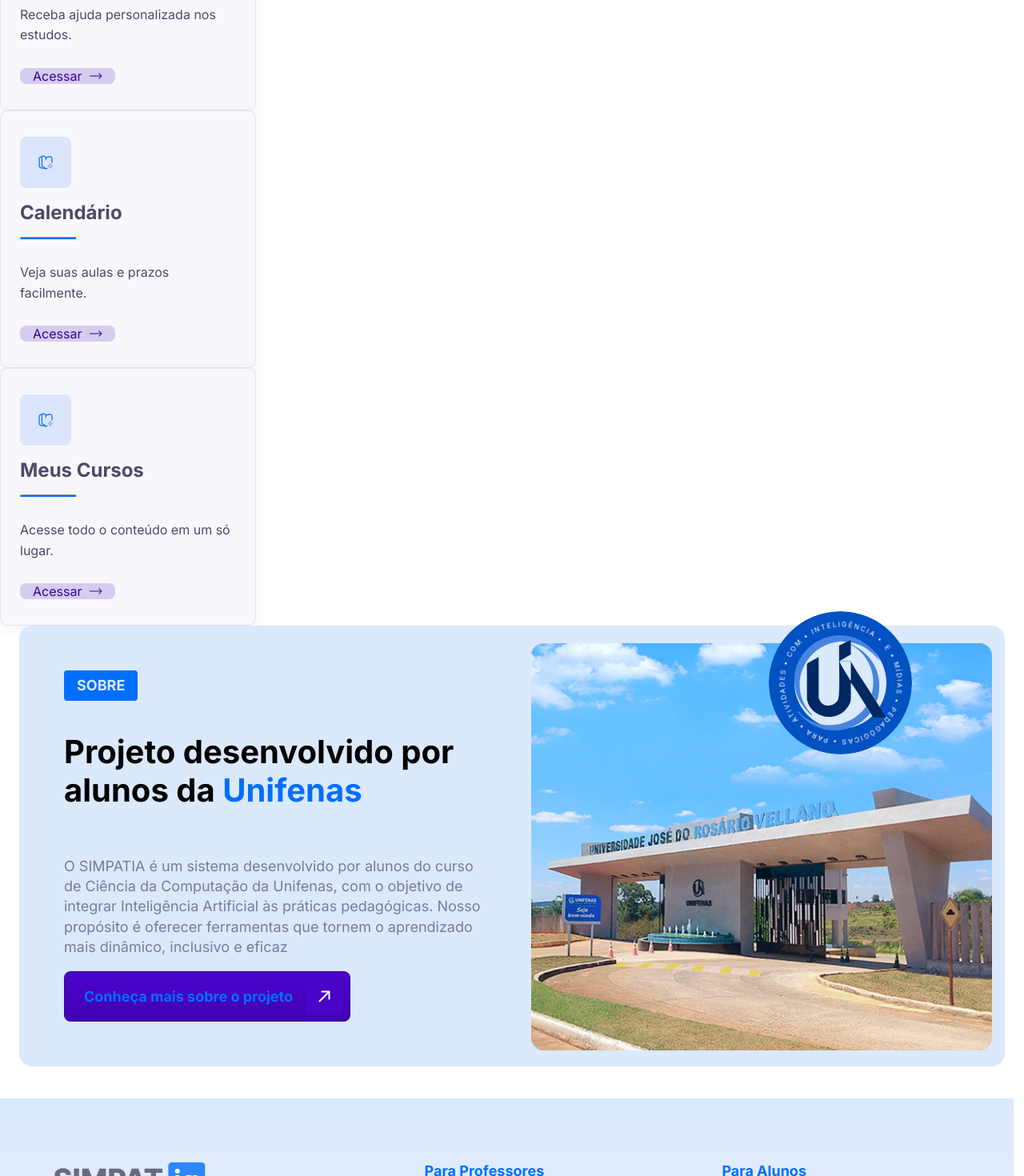
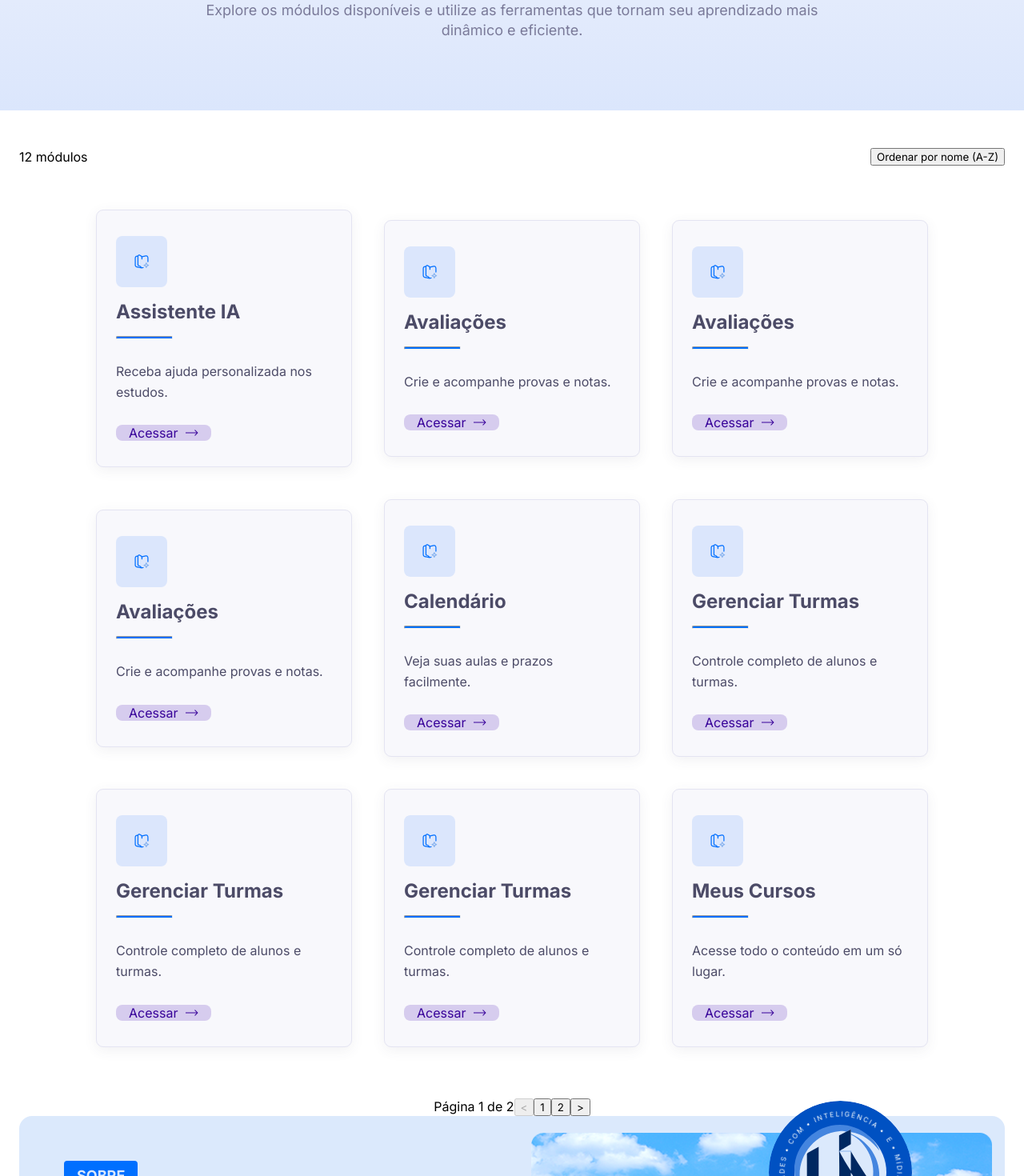
Before and after one commit to clintonsilvas/Simpatia, a React (Vite) app in the folder front/: page /modulos/aluno in a window 1280 px wide. Shown: the part 360-1830 px from the top of the page at 80% size. Built offline with nearby package versions, Linux system fonts and the light colour scheme.

Commit message:
paginação

```diff
--- a/front/src/assets/components/NavModulos.jsx
+++ b/front/src/assets/components/NavModulos.jsx
@@ -86,7 +86,7 @@ function NavModulos() {
 
         {/* Render dinâmico da lista */}
         <div className="content-grid-modulos">
-          {MODULOS_DATA[selecionado].map((modulo, index) => (
+          {MODULOS_DATA[selecionado].slice(0, 3).map((modulo, index) => (
             <div key={index} className="op-modulo">
               <span className="heading-18-semi tipo modulo">
                 <svg
--- /dev/null
+++ b/front/src/assets/pages/Ferramentas.css
@@ -0,0 +1,24 @@
+.modulos-container{
+  display: flex;
+  flex-direction: column;
+  justify-content: center;
+  align-items: center;
+}
+.cabecalho{
+  display: flex;
+  justify-content: space-between;
+  flex-direction: row;
+  align-items: center;
+  max-width: 1232px;
+  width: 100%;
+  margin-top: 32px;
+}
+.cards-grid{
+  display: grid;
+  grid-template-columns: repeat(3, 1fr);
+  max-width: 1232px;
+  padding: 40px 0 64px 0;
+  flex-direction: row;
+  align-items: center;
+  gap: 40px;
+}
--- a/front/src/assets/pages/Ferramentas.jsx
+++ b/front/src/assets/pages/Ferramentas.jsx
@@ -2,6 +2,8 @@ import React, { useState, useMemo } from "react";
 import { useParams } from "react-router-dom";
 import CardModulos from "../components/CardModulo";
 import Unifenas from "../pages/Unifenas";
+import HeroAlt from "../components/HeroAlt";
+import "./Ferramentas.css";
 
 function Ferramentas({ todosModulos }) {
   const { tipo } = useParams();
@@ -9,6 +11,7 @@ function Ferramentas({ todosModulos }) {
 
   const listaModulos = todosModulos[tipoModulo] || [];
   const tituloExibicao = tipoModulo === "professor" ? "Professores" : "Alunos";
+  const verboExibicao = tipoModulo === "professor" ? "ensino" : "aprendizado";
 
   const [paginaAtual, setPaginaAtual] = useState(1);
   const [ordenacao, setOrdenacao] = useState("asc");
@@ -45,15 +48,25 @@ function Ferramentas({ todosModulos }) {
 
   return (
     <main className="ferramentas-page-container">
-      <h1>Ferramentas de IA para {tituloExibicao}</h1>
-      <p>
-        Explore os módulos disponíveis e utilize as ferramentas que tornam seu
-        ensino mais dinâmico e eficiente.
-      </p>
+      <HeroAlt
+        tagDeContexto="MÓDULOS DE IA"
+        tituloPrincipal={
+          <>
+            Ferramentas de IA para <br />
+            <span className="texto_azul">{tituloExibicao}</span>
+          </>
+        }
+        subtitulo={
+          <>
+            Explore os módulos disponíveis e utilize as ferramentas que tornam
+            seu {verboExibicao} mais dinâmico e eficiente.
+          </>
+        }
+      />
 
       <div className="modulos-container">
         <div className="cabecalho">
-          <p className="contagem">{listaModulos.length} módulos disponíveis</p>
+          <p>{listaModulos.length} módulos</p>
           <button
             onClick={alternarOrdenacao}
             className="btn-ordenar"
@@ -70,7 +83,7 @@ function Ferramentas({ todosModulos }) {
             modulosExibidos.map((modulo, index) => (
               <CardModulos
                 key={modulo.id || index}
-                nome={modulo.titulo} // Passa 'titulo' como 'nome' para o CardModulos
+                nome={modulo.titulo}
                 descricao={modulo.descricao}
               />
             ))
@@ -84,7 +97,31 @@ function Ferramentas({ todosModulos }) {
             <span>
               Página {paginaAtual} de {totalPaginas}
             </span>
-            {/* ... (Botões de Paginação) ... */}
+            <button
+              onClick={() => setPaginaAtual((prev) => Math.max(1, prev - 1))}
+              disabled={paginaAtual === 1}
+            >
+              &lt;
+            </button>
+            {Array.from({ length: totalPaginas }, (_, i) => i + 1).map(
+              (numero) => (
+                <button
+                  key={numero}
+                  onClick={() => setPaginaAtual(numero)}
+                  className={numero === paginaAtual ? "active" : ""}
+                >
+                  {numero}
+                </button>
+              )
+            )}
+            <button
+              onClick={() =>
+                setPaginaAtual((prev) => Math.min(totalPaginas, prev + 1))
+              }
+              disabled={paginaAtual === totalPaginas}
+            >
+              &gt;
+            </button>
           </div>
         )}
       </div>
--- a/front/src/assets/pages/UpdatesPage.jsx
+++ b/front/src/assets/pages/UpdatesPage.jsx
@@ -32,7 +32,6 @@ function UpdatesPage() {
       <Atualizacoes />
       <div style={linhaDivisoria}></div>
       <Faq />
-      <Footer />
     </>
   );
 }
--- a/front/src/data/modulosData.js
+++ b/front/src/data/modulosData.js
@@ -1,5 +1,14 @@
 const MODULOS_DATA = {
     professor: [
+        { titulo: "Gerenciar Turmas", descricao: "Controle completo de alunos e turmas.", id: 'p1' },
+        { titulo: "Avaliações", descricao: "Crie e acompanhe provas e notas.", id: 'p2' },
+        { titulo: "Relatórios", descricao: "Analise o desempenho das turmas.", id: 'p3' },
+        { titulo: "Gerenciar Turmas", descricao: "Controle completo de alunos e turmas.", id: 'p1' },
+        { titulo: "Avaliações", descricao: "Crie e acompanhe provas e notas.", id: 'p2' },
+        { titulo: "Relatórios", descricao: "Analise o desempenho das turmas.", id: 'p3' },
+        { titulo: "Gerenciar Turmas", descricao: "Controle completo de alunos e turmas.", id: 'p1' },
+        { titulo: "Avaliações", descricao: "Crie e acompanhe provas e notas.", id: 'p2' },
+        { titulo: "Relatórios", descricao: "Analise o desempenho das turmas.", id: 'p3' },
         { titulo: "Gerenciar Turmas", descricao: "Controle completo de alunos e turmas.", id: 'p1' },
         { titulo: "Avaliações", descricao: "Crie e acompanhe provas e notas.", id: 'p2' },
         { titulo: "Relatórios", descricao: "Analise o desempenho das turmas.", id: 'p3' },
@@ -8,8 +17,17 @@ const MODULOS_DATA = {
         { titulo: "Meus Cursos", descricao: "Acesse todo o conteúdo em um só lugar.", id: 'a1' },
         { titulo: "Assistente IA", descricao: "Receba ajuda personalizada nos estudos.", id: 'a2' },
         { titulo: "Calendário", descricao: "Veja suas aulas e prazos facilmente.", id: 'a3' },
+        { titulo: "Gerenciar Turmas", descricao: "Controle completo de alunos e turmas.", id: 'p1' },
+        { titulo: "Avaliações", descricao: "Crie e acompanhe provas e notas.", id: 'p2' },
+        { titulo: "Relatórios", descricao: "Analise o desempenho das turmas.", id: 'p3' },
+        { titulo: "Gerenciar Turmas", descricao: "Controle completo de alunos e turmas.", id: 'p1' },
+        { titulo: "Avaliações", descricao: "Crie e acompanhe provas e notas.", id: 'p2' },
+        { titulo: "Relatórios", descricao: "Analise o desempenho das turmas.", id: 'p3' },
+        { titulo: "Gerenciar Turmas", descricao: "Controle completo de alunos e turmas.", id: 'p1' },
+        { titulo: "Avaliações", descricao: "Crie e acompanhe provas e notas.", id: 'p2' },
+        { titulo: "Relatórios", descricao: "Analise o desempenho das turmas.", id: 'p3' },
     ],
-    // Você pode adicionar outras categorias de módulos aqui
+
 };
 
 export default MODULOS_DATA;
```
